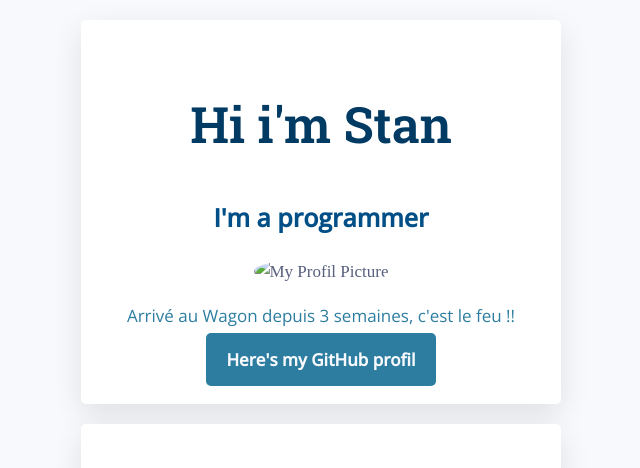
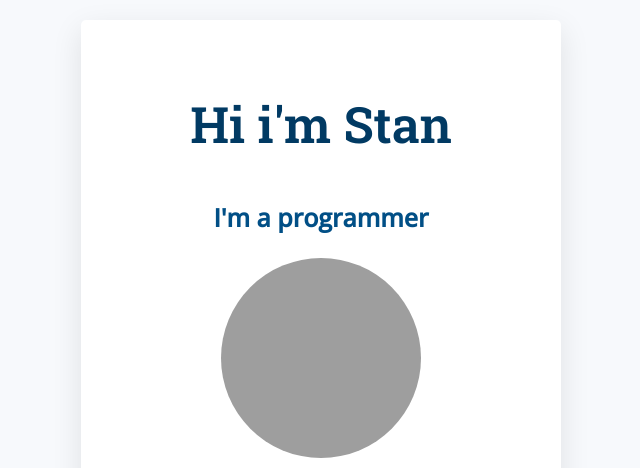
Before and after one commit to FunkyMan1481/profile-stanZ, a plain HTML site: page index.html in a window 1280 px wide. Shown: the top 468 px of the page, without its empty margins (319-959 px from the left). Drawn offline with nearby package versions, Linux system fonts and the light colour scheme; the site is published under a folder, as on GitHub Pages, so addresses that start at the root find nothing.

Commit message:
Update index.html

```diff
--- a/index.html
+++ b/index.html
@@ -17,7 +17,7 @@
   <div class="card-white" id="introduction">
   <h1>Hi i'm Stan</h1>
   <h2>I'm a programmer</h2>
-  <img src="/images/Profil_Picture.jpg" alt="My Profil Picture">
+  <img src="images/Profil_Picture.jpg" alt="My Profil Picture">
   <p>Arrivé au Wagon depuis 3 semaines, c'est le feu !!</p>
   <a href="https://github.com/FunkyMan1481" target="_blank" id="btn"><strong> Here's my GitHub profil</strong></a>
   </div>
```
